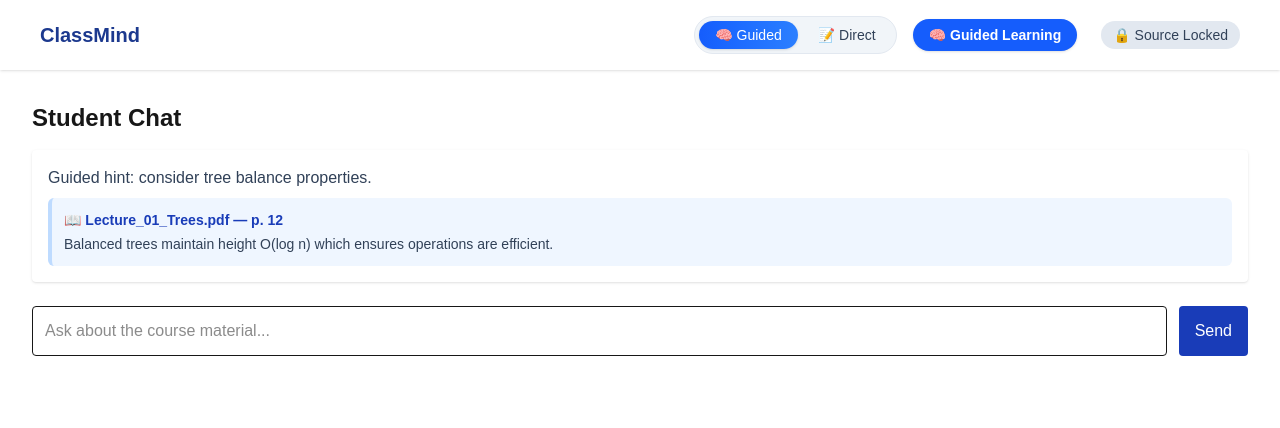
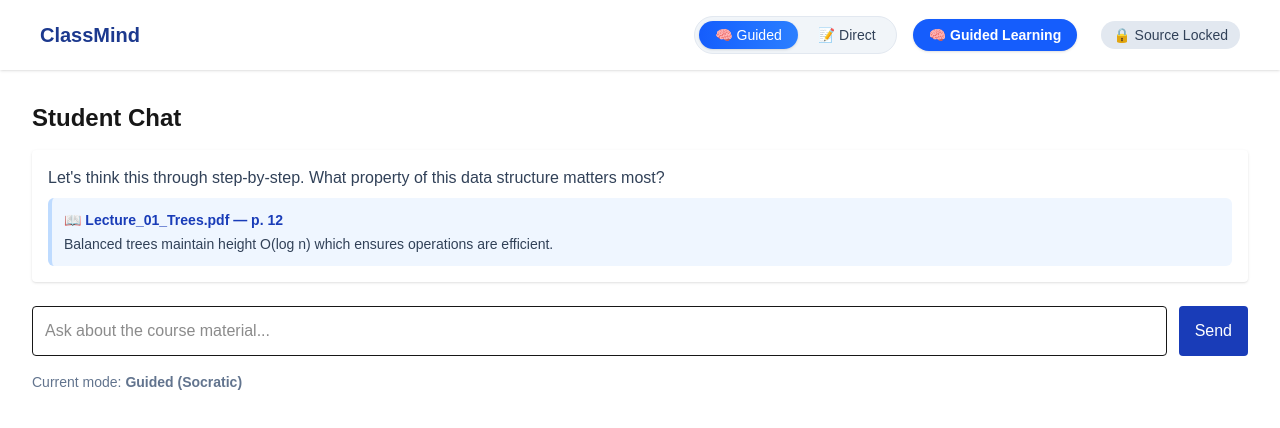
Before and after one commit to arogya-gyawali/classmind, a Next.js app in the folder frontend/: page /student in a window 1280 px wide. Shown: the top 428 px of the page. Built offline with nearby package versions, Linux system fonts and the light colour scheme.

Commit message:
feat(ui): consume ModeContext in Student page — guided vs direct behavior

```diff
--- a/frontend/src/app/student/page.tsx
+++ b/frontend/src/app/student/page.tsx
@@ -1,27 +1,89 @@
 "use client";
-import { useState } from "react";
+import { useContext, useState } from "react";
 import CitationBlock from "@/components/CitationBlock";
+import RefusalCard from "@/components/RefusalCard";
+import { ModeContext } from "@/app/layout";
 
 export default function StudentPage() {
+  const { mode } = useContext(ModeContext);
   const [input, setInput] = useState("");
-  const sampleCitation = {
-    material: "Lecture_01_Trees.pdf",
-    page: 12,
-    snippet:
-      "Balanced trees maintain height O(log n) which ensures operations are efficient.",
-  };
+  const [messages, setMessages] = useState<any[]>([
+    // initial example message to show citation formatting
+    {
+      type: "answer",
+      text: mode === "guided"
+        ? "Let's think this through step-by-step. What property of this data structure matters most?"
+        : "A balanced binary search tree keeps operations at O(log n) time complexity.",
+      citation: {
+        material: "Lecture_01_Trees.pdf",
+        page: 12,
+        snippet: "Balanced trees maintain height O(log n) which ensures operations are efficient."
+      }
+    }
+  ]);
+
+  function handleSend() {
+    if (!input.trim()) return;
+
+    // refusal trigger (mock)
+    if (input.toLowerCase().includes("quantum")) {
+      setMessages((m) => [...m, { type: "refusal" }]);
+      setInput("");
+      return;
+    }
+
+    // behavior varies by mode
+    if (mode === "guided") {
+      setMessages((m) => [
+        ...m,
+        {
+          type: "answer",
+          text: "Guided hint: what property ensures balanced trees remain efficient?",
+          citation: {
+            material: "Lecture_02_BSTs.pdf",
+            page: 8,
+            snippet: "Balance property ensures logarithmic height."
+          }
+        }
+      ]);
+    } else {
+      // direct mode
+      setMessages((m) => [
+        ...m,
+        {
+          type: "answer",
+          text: "Direct answer: A balanced binary search tree maintains O(log n) height, ensuring search/insert/delete are O(log n).",
+          citation: {
+            material: "Lecture_02_BSTs.pdf",
+            page: 8,
+            snippet: "Balance property ensures logarithmic height."
+          }
+        }
+      ]);
+    }
+
+    setInput("");
+  }
 
   return (
     <div>
       <h1 className="text-2xl font-bold mb-4">Student Chat</h1>
 
       <div className="space-y-4">
-        <div className="bg-white p-4 rounded shadow">
-          <div className="text-slate-700">Guided hint: consider tree balance properties.</div>
-          <div className="mt-2">
-            <CitationBlock cite={sampleCitation} />
-          </div>
-        </div>
+        {messages.map((msg, i) =>
+          msg.type === "refusal" ? (
+            <RefusalCard key={i} />
+          ) : (
+            <div key={i} className="bg-white p-4 rounded shadow">
+              <div className="text-slate-700">{msg.text}</div>
+              {msg.citation && (
+                <div className="mt-2">
+                  <CitationBlock cite={msg.citation} />
+                </div>
+              )}
+            </div>
+          )
+        )}
       </div>
 
       <div className="mt-6 flex gap-3">
@@ -30,10 +92,15 @@ export default function StudentPage() {
           value={input}
           onChange={(e) => setInput(e.target.value)}
           placeholder="Ask about the course material..."
+          onKeyDown={(e) => { if (e.key === "Enter") handleSend(); }}
         />
-        <button onClick={() => setInput("")} className="px-4 py-2 bg-blue-800 text-white rounded">
+        <button onClick={handleSend} className="px-4 py-2 bg-blue-800 text-white rounded">
           Send
         </button>
+      </div>
+
+      <div className="mt-4 text-sm text-slate-500">
+        Current mode: <strong>{mode === "guided" ? "Guided (Socratic)" : "Direct Answer"}</strong>
       </div>
     </div>
   );
```
